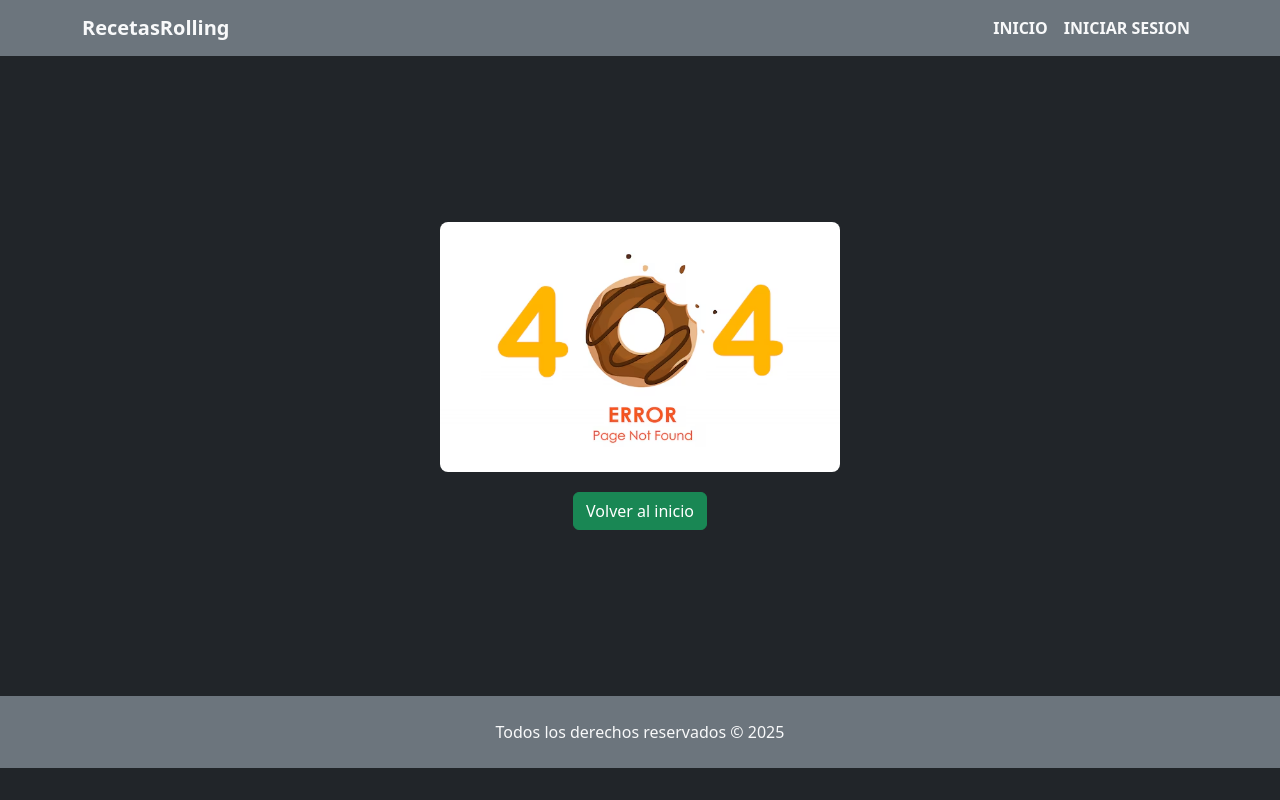
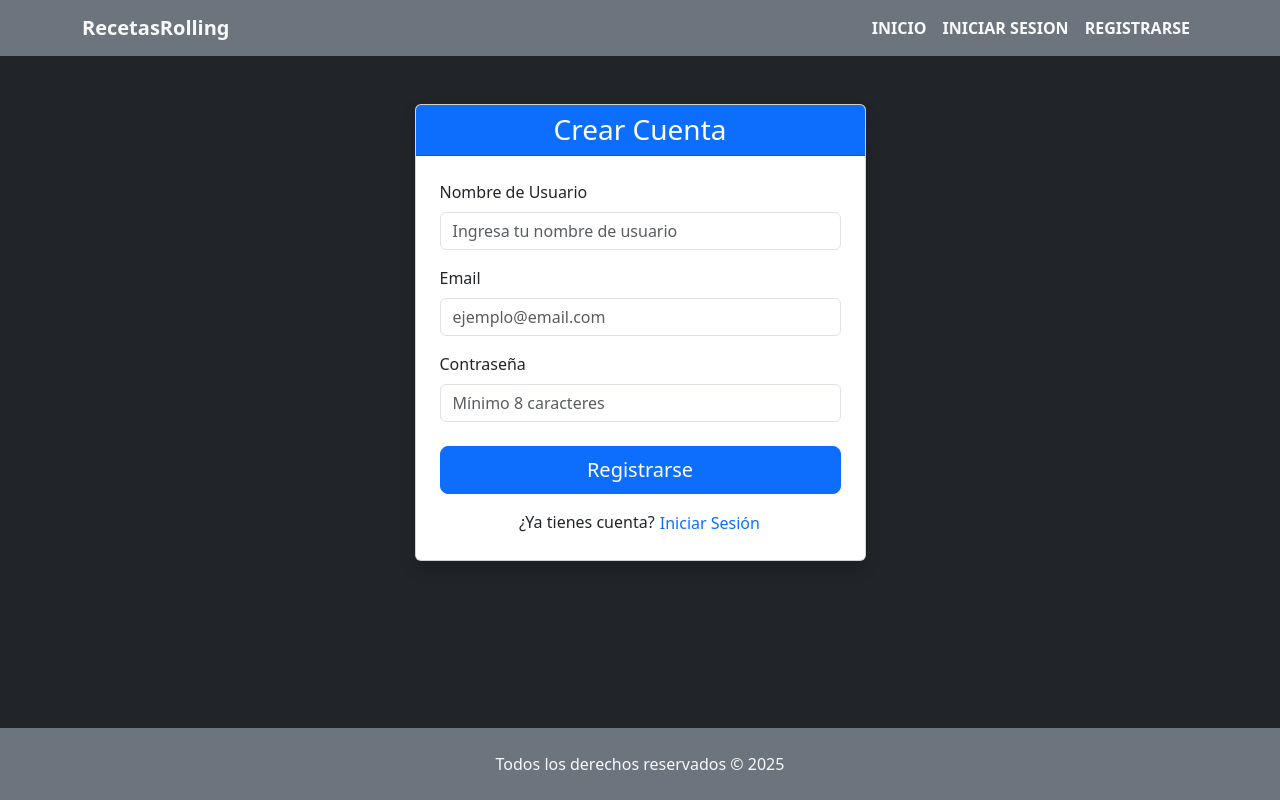
Before and after one commit to TucuNacho/blog_recetas, a React (Vite) app: page /registro in a window 1280 px wide. Built offline with nearby package versions, Linux system fonts and the light colour scheme; no server answers.

Commit message:
añadi un registro para crear usuarios admin

```diff
--- a/src/App.jsx
+++ b/src/App.jsx
@@ -13,8 +13,7 @@ import "bootstrap-icons/font/bootstrap-icons.css";
 import { useState, useEffect } from "react";
 import "./index.css";
 import { BrowserRouter, Routes, Route } from "react-router-dom";
-import { v4 as uuidv4 } from "uuid";
-// import IngredientesForm from "./pages/productos/IngredientesForm";
+import Registro from "./pages/Registro";
 
 function App() {
   const usuarioLogueado = JSON.parse(sessionStorage.getItem("userKey")) || {};
@@ -28,45 +27,24 @@ function App() {
   useEffect(() => {
     sessionStorage.setItem("userKey", JSON.stringify(usuarioAdmin));
   }, [usuarioAdmin]);
-
-  const agregarReceta = (nuevaReceta) => {
-    nuevaReceta.id = uuidv4();
-    setProductos([...productos, nuevaReceta]);
-    return true;
-  };
-  const borrarReceta = (idReceta) => {
-    const recetaFiltrada = productos.filter((receta) => receta.id !== idReceta);
-    setProductos(recetaFiltrada);
-    return true;
-  };
-  const prepararReceta = (idReceta) => {
-    const recetaEditar = productos.find((receta) => receta.id === idReceta);
-    return recetaEditar;
-  };
-  const editarReceta = (idReceta, recetaActualizada) => {
-    const recetaEditada = productos.map((receta) => {
-      if (receta.id === idReceta) {
-        return {
-          ...receta,
-          ...recetaActualizada,
-        };
-      } else {
-        return receta;
-      }
-    });
-    setProductos(recetaEditada);
-    return true;
-  };
   return (
-    <div className="bg-dark text-light min-vh-100">
+    <div className="bg-dark text-light min-vh-100"
+    style={{minHeight: '100vh', display: 'flex', flexDirection: 'column'}}
+    >
       <BrowserRouter>
         <Menu userAdmin={usuarioAdmin} setUsuarioAdmin={setUsuarioAdmin} />
-        <main>
+        <main
+        style={{flexGrow: 1}}
+        >
           <Routes>
             <Route path="/" element={<Inicio recetas={productos} />} />
             <Route
               path="/login"
               element={<Login setUser={setUsuarioAdmin} />}
+            />
+            <Route
+              path="/registro"
+              element={<Registro />}
             />
             <Route
               path="/administrador"
@@ -78,7 +56,6 @@ function App() {
                   <Administrador
                     productos={productos}
                     setProductos={setProductos}
-                    borrar={borrarReceta}
                   />
                 }
               />
@@ -86,7 +63,6 @@ function App() {
                 path="crear"
                 element={
                   <FormularioProducto
-                    agregarReceta={agregarReceta}
                     titulo={"Creando receta"}
                   />
                 }
@@ -95,20 +71,18 @@ function App() {
                 path="editar/:id"
                 element={
                   <FormularioProducto
-                    editarReceta={prepararReceta}
                     titulo="Editando Receta"
-                    recetaEditada={editarReceta}
                   />
                 }
               ></Route>
             </Route>
             <Route
               path="/detalle/:id"
-              element={<DetalleProducto buscarReceta={prepararReceta} />}
+              element={<DetalleProducto/>}
             />
             <Route
               path="/recetas/:id"
-              element={<Recetas verReceta={prepararReceta} />}
+              element={<Recetas />}
             />
             <Route path="*" element={<Error404></Error404>}></Route>
           </Routes>
--- a/src/helpers/queries.js
+++ b/src/helpers/queries.js
@@ -88,3 +88,22 @@ export const login = async (datosUsuario) => {
     return null;
   }
 };
+
+export const crearUsuario = async (datosUsuario) => {
+  try {
+    console.log("Datos que se envían:", datosUsuario);
+
+    const respuesta = await fetch(urlUsuario, {
+      method: "POST",
+      headers: {
+        "Content-Type": "application/json",
+      },
+      body: JSON.stringify(datosUsuario),
+    });
+    console.log("Status de respuesta:", respuesta.status);
+    return respuesta;
+  } catch (error) {
+    console.error(error);
+    return null;
+  }
+};
--- a/src/index.css
+++ b/src/index.css
@@ -1,30 +1,25 @@
 #root {
-    min-height: 100vh;
-    display: flex;
-    flex-direction: column;
-}
-.bg-body-verde{
-    background-color: #83ba67;
+  min-height: 100vh !important;
+  display: flex !important;
+  flex-direction: column !important;
 }
 
-main{
-    flex-grow: 1;
+main {
+    flex-grow: 1 !important;
 }
-
 .card-img-top-nueva {
   width: 100%;
   height: 400px;
   object-fit: cover;
 }
 
-.img-admin{
-    width: 100%;
-    height: 200px;
-    object-fit: cover;
+.img-admin {
+  width: 100%;
+  height: 200px;
+  object-fit: cover;
 }
 
-.img-recetas{
-    width: 800px;
-    height:425px ;
-
+.img-recetas {
+  width: 800px;
+  height: 425px;
 }
--- /dev/null
+++ b/src/pages/Registro.jsx
@@ -0,0 +1,131 @@
+import { useForm } from "react-hook-form";
+import { crearUsuario } from "../helpers/queries";
+import { Container, Row, Col, Card, Form, Button } from "react-bootstrap";
+import { useNavigate } from "react-router-dom";
+import Swal from "sweetalert2";
+const Registro = () => {
+  const {
+    register,
+    handleSubmit,
+    reset,
+    formState: { errors },
+  } = useForm();
+    const navegacion = useNavigate();
+
+  const onSubmit = async (usuario) => {
+    const respuesta = await crearUsuario(usuario);
+    if (respuesta.status === 201) {
+      Swal.fire({
+        title: "Usuario creado!",
+        text: `Usuario ${usuario.Username} creado correctamente!`,
+        icon: "success",
+      });
+      reset();
+    } else {
+      Swal.fire({
+        title: "Error",
+        text: "Error al crear usuario",
+        icon: "error",
+      });
+    }
+  };
+  return (
+    <Container className="my-5">
+      <Row className="justify-content-center">
+        <Col md={6} lg={5}>
+          <Card className="shadow">
+            <Card.Header className="bg-primary text-white text-center">
+              <h3 className="mb-0">Crear Cuenta</h3>
+            </Card.Header>
+            <Card.Body className="p-4">
+              <Form onSubmit={handleSubmit(onSubmit)}>
+                <Form.Group className="mb-3">
+                  <Form.Label>Nombre de Usuario</Form.Label>
+                  <Form.Control
+                    type="text"
+                    placeholder="Ingresa tu nombre de usuario"
+                    {...register("Username", {
+                      required: "El nombre de usuario es requerido",
+                      minLength: {
+                        value: 3,
+                        message: "Mínimo 3 caracteres",
+                      },
+                    })}
+                    isInvalid={!!errors.Username}
+                  />
+                  <Form.Control.Feedback type="invalid">
+                    {errors.Username?.message}
+                  </Form.Control.Feedback>
+                </Form.Group>
+
+                <Form.Group className="mb-3">
+                  <Form.Label>Email</Form.Label>
+                  <Form.Control
+                    type="email"
+                    placeholder="ejemplo@email.com"
+                    {...register("mail", {
+                      required: "El email es requerido",
+                      pattern: {
+                        value:
+                          /^[a-z0-9!#$%&'*+/=?^_`{|}~-]+(?:\.[a-z0-9!#$%&'*+/=?^_`{|}~-]+)*@(?:[a-z0-9](?:[a-z0-9-]*[a-z0-9])?\.)+[a-z0-9](?:[a-z0-9-]*[a-z0-9])?$/i,
+                        message:
+                          "El email debe tener un formato valido, por ej: juanitoperez@mail.com",
+                      },
+                    })}
+                    isInvalid={!!errors.mail}
+                  />
+                  <Form.Control.Feedback type="invalid">
+                    {errors.mail?.message}
+                  </Form.Control.Feedback>
+                </Form.Group>
+
+                <Form.Group className="mb-4">
+                  <Form.Label>Contraseña</Form.Label>
+                  <Form.Control
+                    type="password"
+                    placeholder="Mínimo 8 caracteres"
+                    {...register("password", {
+                      required: "La contraseña es requerida",
+                      pattern: {
+                        value:
+                          /^(?=.*\d)(?=.*[\u0021-\u002b\u003c-\u0040])(?=.*[A-Z])(?=.*[a-z])\S{8,16}$/,
+                        message:
+                          "La contraseña debe tener entre 8 y 16 caracteres, al menos un dígito, al menos una minúscula, al menos una mayúscula y al menos un caracter no alfanumérico.",
+                      },
+                    })}
+                    isInvalid={!!errors.password}
+
+                  />
+                  <Form.Control.Feedback type="invalid">
+                    {errors.password?.message}
+                  </Form.Control.Feedback>
+                </Form.Group>
+
+                <div className="d-grid gap-2">
+                  <Button variant="primary" type="submit" size="lg">
+                    Registrarse
+                  </Button>
+                </div>
+
+                <div className="text-center mt-3">
+                  <p className="mb-0">
+                    ¿Ya tienes cuenta?{" "}
+                    <Button
+                      variant="link"
+                      className="p-0 text-decoration-none"
+                      onClick={() => navegacion("/login")}
+                    >
+                      Iniciar Sesión
+                    </Button>
+                  </p>
+                </div>
+              </Form>
+            </Card.Body>
+          </Card>
+        </Col>
+      </Row>
+    </Container>
+  );
+};
+
+export default Registro;
--- a/src/shared/Menu.jsx
+++ b/src/shared/Menu.jsx
@@ -39,16 +39,27 @@ const Menu = ({ userAdmin, setUsuarioAdmin }) => {
                     boxShadow: "none",
                     textAlign: "left !important",
                     justifyContent: "flex-start",
-                    display: "flex"
+                    display: "flex",
                   }}
                 >
                   CERRAR SESION
                 </Button>
               </>
             ) : (
-              <NavLink to="/login" className="nav-link link-light fw-bold text-start">
-                INICIAR SESION
-              </NavLink>
+              <>
+                <NavLink
+                  to="/login"
+                  className="nav-link link-light fw-bold text-start"
+                >
+                  INICIAR SESION
+                </NavLink>
+                <NavLink
+                  to="/registro"
+                  className="nav-link link-light fw-bold text-start"
+                >
+                  REGISTRARSE
+                </NavLink>
+              </>
             )}
           </Nav>
         </Navbar.Collapse>
```
